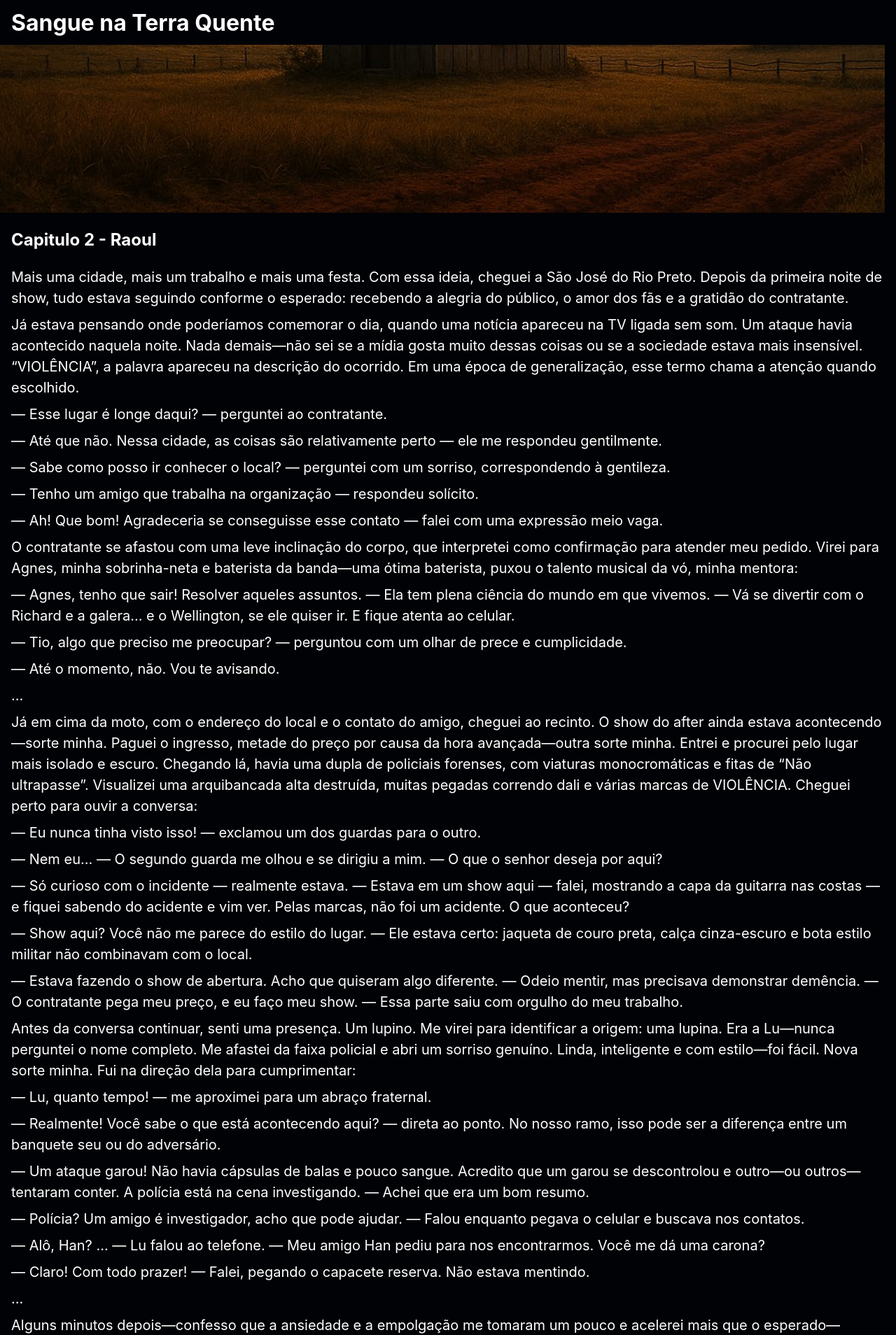
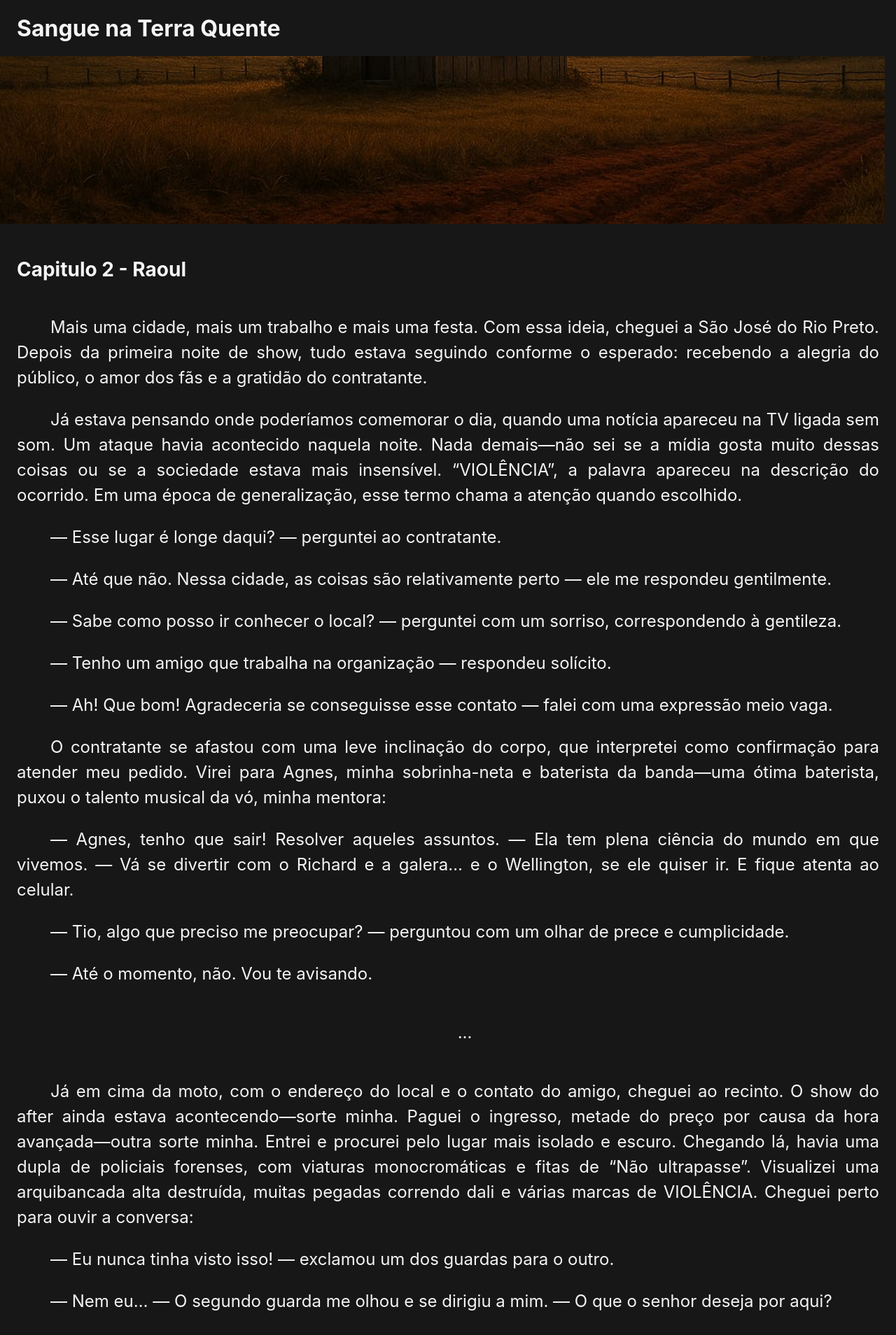
Before and after one commit to johnywalves/sangue-terra-quente, a Jekyll site: the page built from _posts/2025-05-15-captilo-dois-raoul.markdown, in a window 1280 px wide. Shown: the top 1908 px of the page at 70% size. Built offline with Jekyll 4.4.1, drawn with Linux system fonts in a browser that asks for light colours.

Commit message:
:lipstick: improve readability to texts

```diff
--- a/_posts/2025-05-15-captilo-dois-raoul.markdown
+++ b/_posts/2025-05-15-captilo-dois-raoul.markdown
@@ -27,7 +27,7 @@ O contratante se afastou com uma leve inclinação do corpo, que interpretei com
 
 — Até o momento, não. Vou te avisando.
 
-...
+<p class="sometime" >...</p>
 
 Já em cima da moto, com o endereço do local e o contato do amigo, cheguei ao recinto. O show do after ainda estava acontecendo—sorte minha. Paguei o ingresso, metade do preço por causa da hora avançada—outra sorte minha. Entrei e procurei pelo lugar mais isolado e escuro. Chegando lá, havia uma dupla de policiais forenses, com viaturas monocromáticas e fitas de "Não ultrapasse". Visualizei uma arquibancada alta destruída, muitas pegadas correndo dali e várias marcas de VIOLÊNCIA. Cheguei perto para ouvir a conversa:
 
@@ -55,7 +55,7 @@ Antes da conversa continuar, senti uma presença. Um lupino. Me virei para ident
 
 — Claro! Com todo prazer! — Falei, pegando o capacete reserva. Não estava mentindo.
 
-...
+<p class="sometime" >...</p>
 
 Alguns minutos depois—confesso que a ansiedade e a empolgação me tomaram um pouco e acelerei mais que o esperado—chegamos lá. Um homem de chapéu à noite, estatura um pouco menor que a média, terno rosa bem cortado e um olho sem íris nos recebeu:
 
@@ -97,7 +97,7 @@ Eles se entreolharam rápido e começaram a contar sobre a contaminação gerada
 
 — Claro! Com todo prazer!
 
-...
+<p class="sometime" >...</p>
 
 Minha rotina habitual, quando fora da minha cidade, começa acordando ao meio-dia: dedico um tempo para meditação, um treino na academia, trabalho nas músicas com a banda até o pôr do sol e me encontro com o cenário musical ou moto clubes da cidade para relaxar antes das apresentações da noite. Mas não hoje.
 
@@ -123,7 +123,7 @@ Pulei a meditação da manhã e fui direto para a academia. Ao encontrar a banda
 
 Após o ensaio, me isolei para meditar e me preparar para o evento da noite. Existe algo grande acontecendo nessa cidade. Os espíritos estão inquietos. Eles querem me contar alguma coisa. Eles vão me contar.
 
-...
+<p class="sometime" >...</p>
 
 Mais à noite, saí do isolamento da meditação. Havia uma pizza na mesa e uma lata vazia de cerveja. Fui até a geladeira, peguei uma lata e um pedaço de pizza. Segui a voz de Agnes e Richard na cobertura—eles estavam conversando sobre a letra de uma música nova que estamos compondo:
 
@@ -143,7 +143,7 @@ Mais à noite, saí do isolamento da meditação. Havia uma pizza na mesa e uma
 
 — Vamos fazer o que temos de fazer. Estejam prontos. — Orientei com voz de conselho.
 
-...
+<p class="sometime" >...</p>
 
 Nos bastidores do show, estávamos conferindo os instrumentos quando fui informado da chegada e presença do caolho. Aparentemente, ele conhece as pessoas que trabalham no clube e a cidade toda. Eu achava que o candidato a prefeito era o Dante. Com uma garrafa de 5 litros de sangue de boi, ele me abordou:
 
@@ -163,7 +163,7 @@ Nos bastidores do show, estávamos conferindo os instrumentos quando fui informa
 
 — Espero que te ajude. — Finalizei a conversa, voltando para o instrumento.
 
-...
+<p class="sometime" >...</p>
 
 A equipe do local nos informou que era hora do show. Caminhando na direção do palco, o Wellington e o Richard rapidamente me seguiram. Agnes chegou logo, me arrumando e tirando o batom borrado, seguida pelo caolho, ajeitando a camisa:
 
--- a/_posts/2025-05-22-captilo-tres-fazenda.markdown
+++ b/_posts/2025-05-22-captilo-tres-fazenda.markdown
@@ -9,7 +9,7 @@ Quando as coisas acalmaram várias pessoas estavam meio tontas, não-lupinos com
 
 — Senhora o seu carro chegou — falou apontando a saída.
 
-— Você viu? - mudando o olhar levemente para o homem que parece meio metro maior que ela
+— Você viu? — mudando o olhar levemente para o homem que parece meio metro maior que ela
 
 — O que senhora? Não vi nada de estranho — respondeu pensando e dando uma leve olhada para os lados
 
--- a/_posts/2025-06-05-captilo-quatro-filhote.markdown
+++ b/_posts/2025-06-05-captilo-quatro-filhote.markdown
@@ -5,7 +5,7 @@ feature: black_ritual.jpg
 date: 2025-06-05 00:00:00 -0300
 ---
 
-Um grito de esforço ecoou do buraco. Caolho olhou para o lado, em direção à abertura. Boris pulou para dentro, ignorando a escada. Aproximei-me da entrada com calma, observando os arredores. Entrar no buraco e ficar cercado lá dentro não seria uma boa ideia. Cheguei à borda, mas não conseguia ver nada no interior - apenas ouvia uma conversa amigável, cujo conteúdo não distinguia.
+Um grito de esforço ecoou do buraco. Caolho olhou para o lado, em direção à abertura. Boris pulou para dentro, ignorando a escada. Aproximei-me da entrada com calma, observando os arredores. Entrar no buraco e ficar cercado lá dentro não seria uma boa ideia. Cheguei à borda, mas não conseguia ver nada no interior, apenas ouvia uma conversa amigável, cujo conteúdo não distinguia.
 
 Olhando em volta, notei a ausência de Dante, que havia ficado do lado de fora sem responder há algum tempo.
 
@@ -35,7 +35,7 @@ Ele não respondeu, apenas indicou que deveríamos segui-lo. Sinalizei para Dant
 
 Poucos minutos dentro do bosque, percebi que não era um bosque, e sim uma plantação de seringueiras. Aquele pequeno refúgio natural já havia sido transformado em uma fábrica... Caolho latiu, apontando para o meio das árvores. Aproximei-me para visualizar o alvo, e um calor súbito tomou meu corpo. De repente, o torso de uma criatura gigante emergiu do chão e, com um golpe de braço, me arremessou para longe. Tudo escureceu.
 
-...
+<p class="sometime" >...</p>
 
 Não sei quanto tempo se passou. Levantei-me tonto, no meio dos destroços de uma seringueira destruída. Antes que pudesse compreender completamente a situação, uma onda de calor incendiou os troncos ao meu redor. Uma criatura com o dobro do meu tamanho estava a poucas dezenas de metros de mim.
 
--- a/styles.css
+++ b/styles.css
@@ -27,18 +27,25 @@ a:visited {
 
 /* Content CSS */
 :root {
-  --color-background: #010206;
+  --color-background: #171717;
   --color-primary-pure: #991f1c;
-  --color-text: #ffffff;
+  --color-text: #f5f5f5;
 
-  --size-header: 4rem;
+  --size-header: 5rem;
   --size-footer: 7rem;
+  --margin-content: 1.5rem;
+
+  --font-tale-h2: 1.75rem;
+  --font-tale-p: 1.5rem;
 }
 
-@media (max-width: 768px) {
+@media (max-width: 980px) {
   :root {
     --size-header: 6rem;
     --size-footer: 7rem;
+
+    --font-tale-h2: 2rem;
+    --font-tale-p: 1.75rem;
   }
 }
 
@@ -53,7 +60,6 @@ main {
 }
 
 a:hover {
-  text-decoration: underline;
   color: var(--color-primary-pure);
   cursor: pointer;
 }
@@ -61,8 +67,7 @@ a:hover {
 /* Content Header */
 header {
   height: var(--size-header);
-  padding-left: 1rem;
-  padding-right: 1rem;
+  padding: var(--margin-content);
 
   display: flex;
   flex-direction: row;
@@ -80,8 +85,12 @@ main#home {
   flex-direction: column;
 }
 
+main#home a {
+  font-size: var(--font-tale-p);
+}
+
 main#home section {
-  padding: 1rem;
+  padding: var(--margin-content);
 }
 
 main#home #tales {
@@ -89,31 +98,40 @@ main#home #tales {
 
   display: flex;
   flex-direction: column;
-  gap: 0.25rem;
+  gap: 0.5rem;
 }
 
 /* Content Tale */
 main#tale {
   display: flex;
   flex-direction: column;
-  gap: 0.5rem;
+  gap: 1.5rem;
 }
 
 main#tale img.feature {
-  width: calc(100vw - 1rem);
+  width: calc(100% - 1rem);
   height: 15rem;
   object-fit: cover;
   object-position: bottom;
 }
 
 main#tale h2 {
-  padding: 1rem;
-  font-size: 1.5rem;
+  padding: var(--margin-content);
+  font-size: var(--font-tale-h2);
 }
 
 main#tale p {
-  padding-left: 1rem;
-  padding-right: 1rem;
+  padding: 0 var(--margin-content);
+
   line-height: 150%;
-  font-size: 1.25rem;
+  text-align: justify;
+  text-indent: calc(var(--font-tale-p) * 2);
+
+  font-size: var(--font-tale-p);
 }
+
+main#tale p.sometime {
+  padding-top: var(--font-tale-p);
+  padding-bottom: var(--font-tale-p);
+  text-align: center;
+}
```
Also changed, not shown: other parts of _posts/2025-06-05-captilo-quatro-filhote.markdown (+1 -1 lines).
